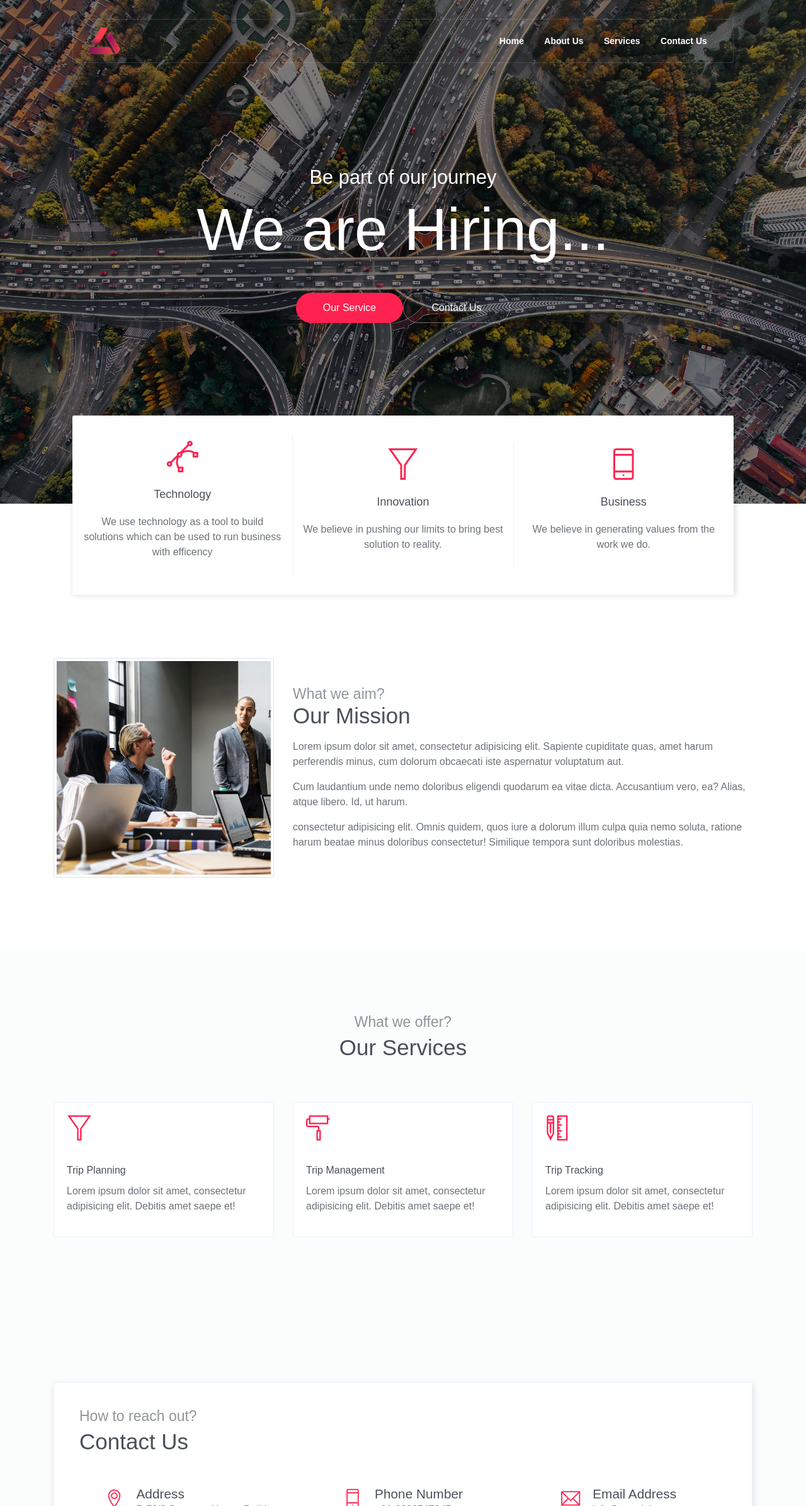
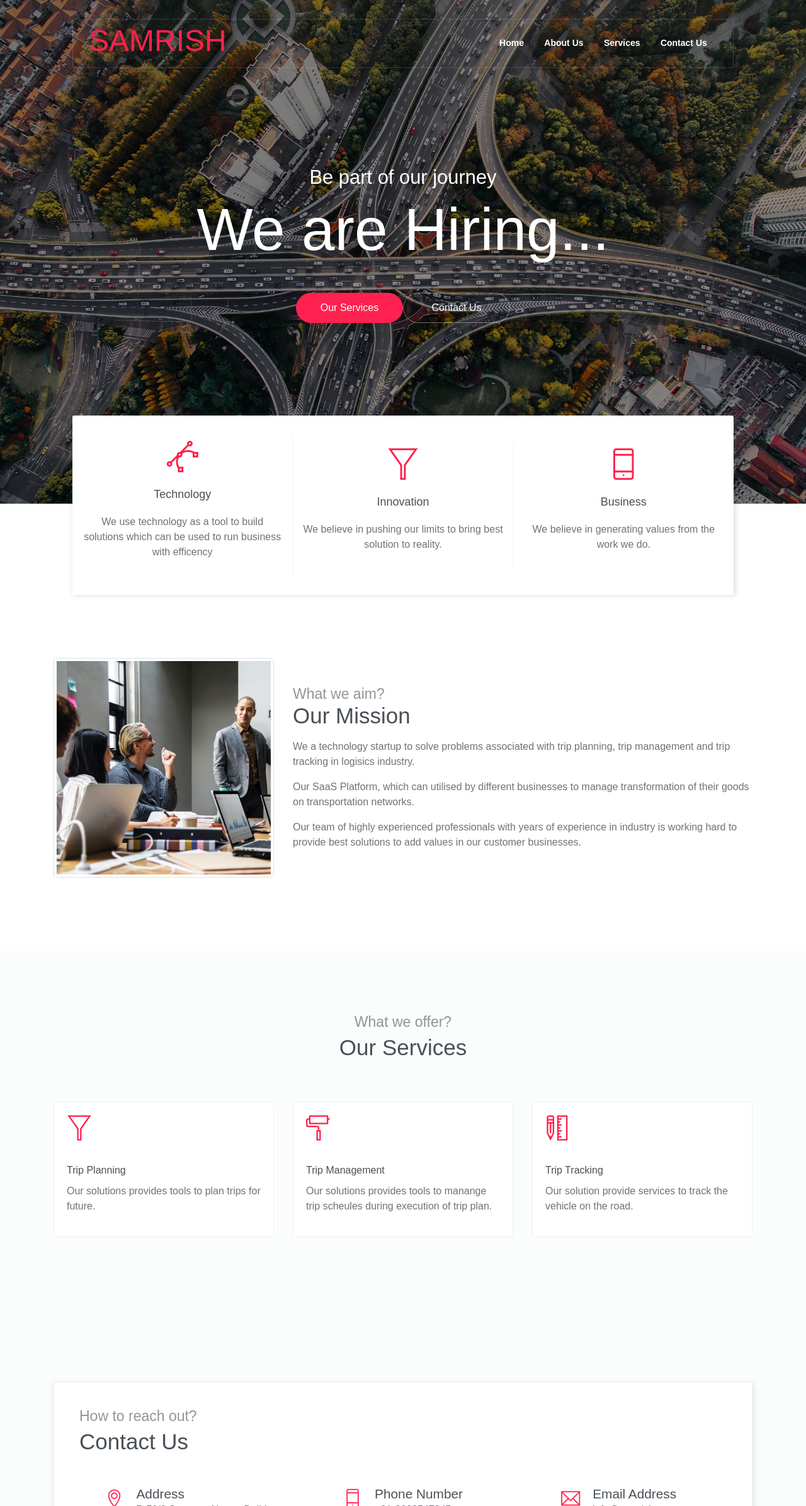
Before and after one commit to manoj-chauhan/samrish, a React (Create React App) app: page / in a window 1280 px wide. Shown: the top 2392 px of the page at 63% size. Built offline with nearby package versions, Linux system fonts and the light colour scheme.

Commit message:
logo removed

```diff
--- a/src/App.js
+++ b/src/App.js
@@ -6,7 +6,7 @@ function App() {
       <nav class="navbar custom-navbar navbar-expand-lg navbar-dark" data-spy="affix" data-offset-top="20">
         <div class="container">
           <a class="navbar-brand" href="#">
-            <img src="imgs/logo.png" alt="Logo"></img>
+            <h1 class="logo">SAMRISH</h1>
           </a>
           <button class="navbar-toggler" type="button" data-toggle="collapse" data-target="#navbarSupportedContent" aria-controls="navbarSupportedContent" aria-expanded="false" aria-label="Toggle navigation">
             <span></span>
@@ -34,7 +34,7 @@ function App() {
           <h6 class="subtitle">Be part of our journey</h6>
           <h1 class="title">We are Hiring...</h1>
           <div class="buttons text-center">
-            <a href="#service" class="btn btn-primary rounded w-lg btn-lg my-1">Our Service</a>
+            <a href="#service" class="btn btn-primary rounded w-lg btn-lg my-1">Our Services</a>
             <a href="#contact" class="btn btn-outline-light rounded w-lg btn-lg my-1">Contact Us</a>
           </div>
         </div>
@@ -66,9 +66,9 @@ function App() {
             <div class="col-md-7 col-lg-8">
               <h6 class="section-subtitle mb-0">What we aim?</h6>
               <h6 class="section-title mb-3">Our Mission</h6>
-              <p>Lorem ipsum dolor sit amet, consectetur adipisicing elit. Sapiente cupiditate quas, amet harum perferendis minus, cum dolorum obcaecati iste aspernatur voluptatum aut.</p>
-              <p>Cum laudantium unde nemo doloribus eligendi quodarum ea vitae dicta. Accusantium vero, ea? Alias, atque libero. Id, ut harum. </p>
-              <p>consectetur adipisicing elit. Omnis quidem, quos iure a dolorum illum culpa quia nemo soluta, ratione harum beatae minus doloribus consectetur! Similique tempora sunt doloribus molestias.</p>
+              <p>We a technology startup to solve problems associated with trip planning, trip management and trip tracking in logisics industry. </p>
+              <p>Our SaaS Platform, which can utilised by different businesses to manage transformation of their goods on transportation networks. </p>
+              <p>Our team of highly experienced professionals with years of experience in industry is working hard to provide best solutions to add values in our customer businesses.</p>
             </div>
           </div>
         </div>
@@ -84,7 +84,7 @@ function App() {
                 <div class="card-body">
                   <h2 class="mb-4"><i class="ti-filter text-primary"></i></h2>
                   <h6 class="card-title">Trip Planning</h6>
-                  <p>Lorem ipsum dolor sit amet, consectetur adipisicing elit. Debitis amet saepe et!</p>
+                  <p>Our solutions provides tools to plan trips for future.</p>
                 </div>
               </div>
             </div>
@@ -93,7 +93,7 @@ function App() {
                 <div class="card-body">
                   <h2 class="mb-4"><i class="ti-paint-roller text-primary"></i></h2>
                   <h6 class="card-title">Trip Management</h6>
-                  <p>Lorem ipsum dolor sit amet, consectetur adipisicing elit. Debitis amet saepe et!</p>
+                  <p> Our solutions provides tools to manange trip scheules during execution of trip plan.</p>
                 </div>
               </div>
             </div>
@@ -102,7 +102,7 @@ function App() {
                 <div class="card-body">
                   <h2 class="mb-4"><i class="ti-ruler-pencil text-primary"></i></h2>
                   <h6 class="card-title">Trip Tracking</h6>
-                  <p>Lorem ipsum dolor sit amet, consectetur adipisicing elit. Debitis amet saepe et!</p>
+                  <p>Our solution provide services to track the vehicle on the road.</p>
                 </div>
               </div>
             </div>
--- a/src/styles/components/_navbars.scss
+++ b/src/styles/components/_navbars.scss
@@ -13,6 +13,10 @@
 	z-index: 9999;
 	@include transition(all,.33s);
 	padding: 0 10px;
+
+	.logo {
+		font-family: $font-family-base;
+	}
 
 	.navbar-toggler {
 		border: 1px solid rgba($gray-200,.2);
```
